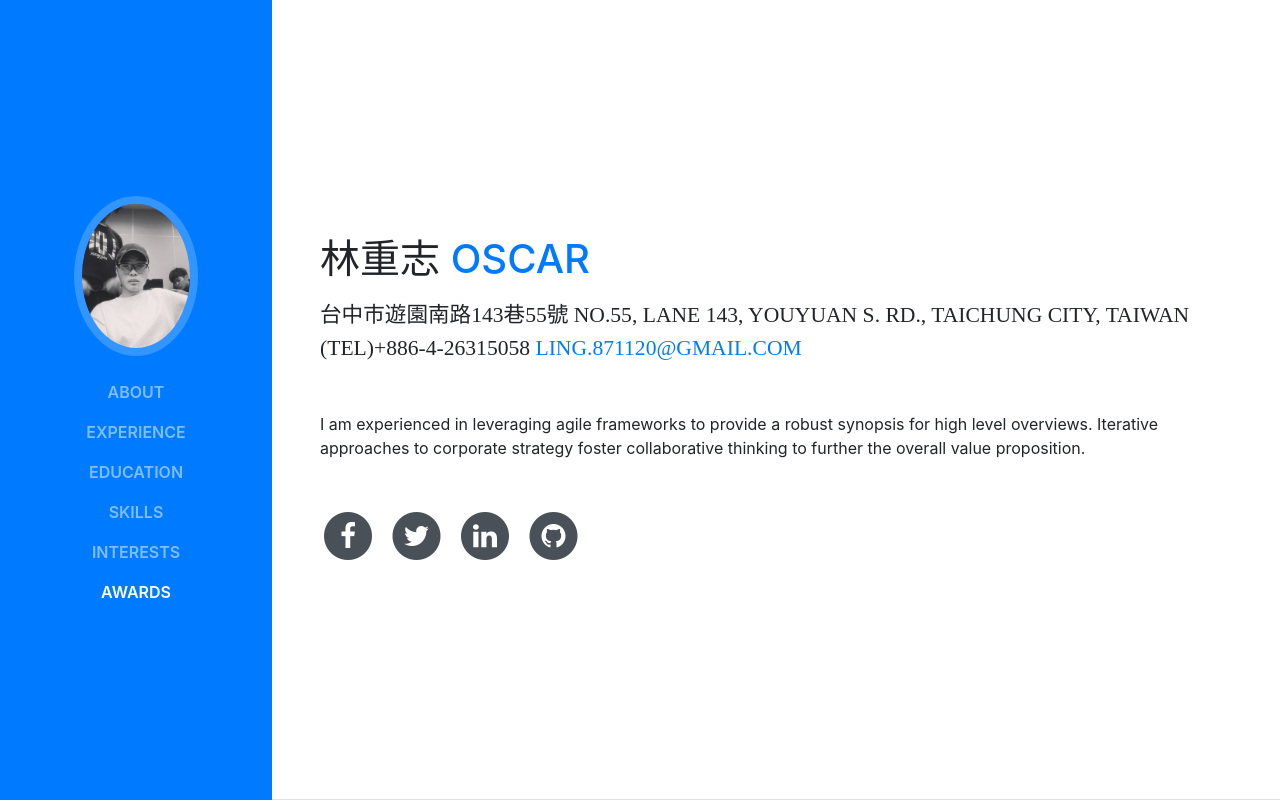
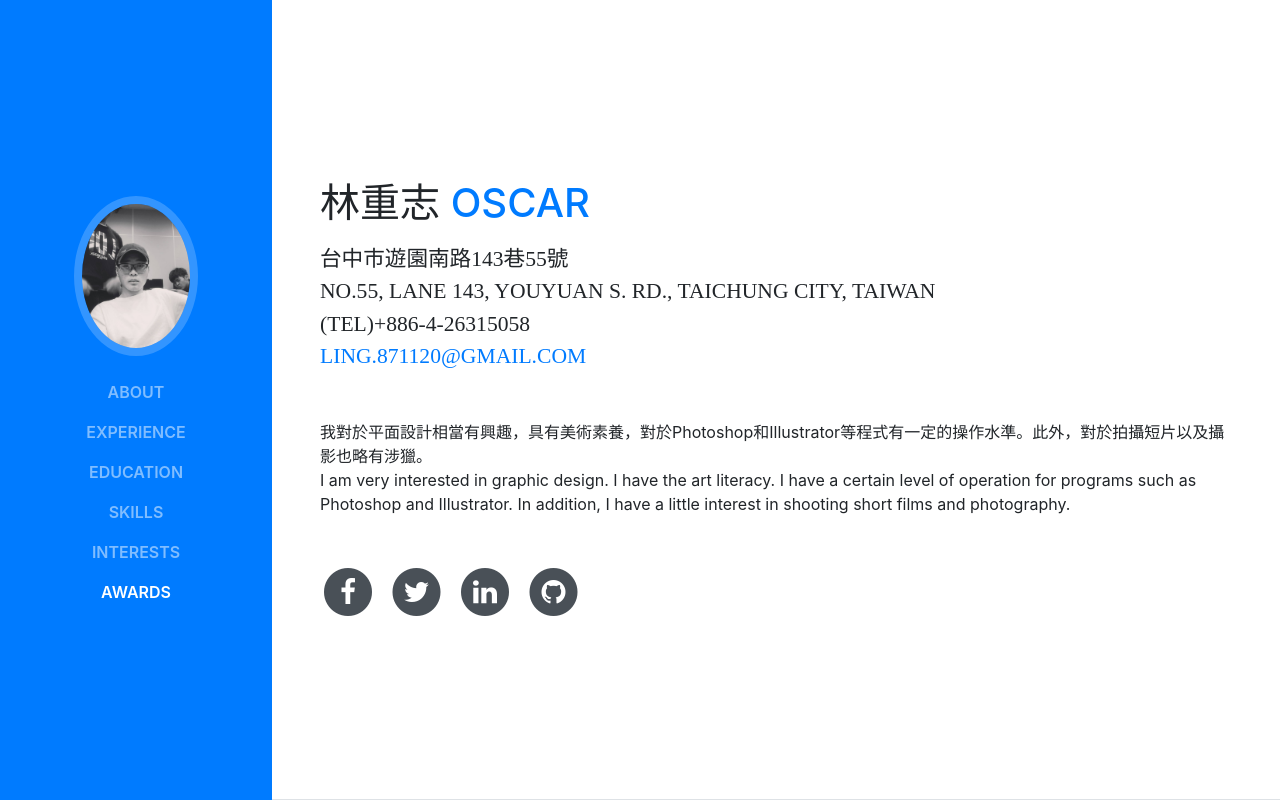
Before and after one commit to oilhead1120/oilhead1120.github.io, a website with bundled scripts: page index.html in a window 1280 px wide. Shown: the top 800 px of the page. Built offline with nearby package versions, Linux system fonts and the light colour scheme; a web font is replaced by a local one.

Commit message:
Add files via upload

```diff
--- a/index.html
+++ b/index.html
@@ -68,13 +68,13 @@
           <h1 class="mb-0">林重志
             <span class="text-primary">Oscar</span>
           </h1>
-          <div class="subheading mb-5">台中市遊園南路143巷55號 No.55, Lane 143, Youyuan S. Rd., Taichung City, Taiwan  (TEL)+886-4-26315058
+          <div class="subheading mb-5">台中市遊園南路143巷55號<br>No.55, Lane 143, Youyuan S. Rd., Taichung City, Taiwan<br>(TEL)+886-4-26315058<br>
             <a href="mailto:ling.871120@gmail.com">ling.871120@gmail.com</a>
           </div>
-          <p class="mb-5">I am experienced in leveraging agile frameworks to provide a robust synopsis for high level overviews. Iterative approaches to corporate strategy foster collaborative thinking to further the overall value proposition.</p>
+          <p class="mb-5">我對於平面設計相當有興趣，具有美術素養，對於Photoshop和Illustrator等程式有一定的操作水準。此外，對於拍攝短片以及攝影也略有涉獵。<br>I am very interested in graphic design. I have the art literacy. I have a certain level of operation for programs such as Photoshop and Illustrator. In addition, I have a little interest in shooting short films and photography.</p>
           <ul class="list-inline list-social-icons mb-0">
             <li class="list-inline-item">
-              <a href="#">
+              <a href="https://www.facebook.com/profile.php?id=100001720523894">
                 <span class="fa-stack fa-lg">
                   <i class="fa fa-circle fa-stack-2x"></i>
                   <i class="fa fa-facebook fa-stack-1x fa-inverse"></i>
```
